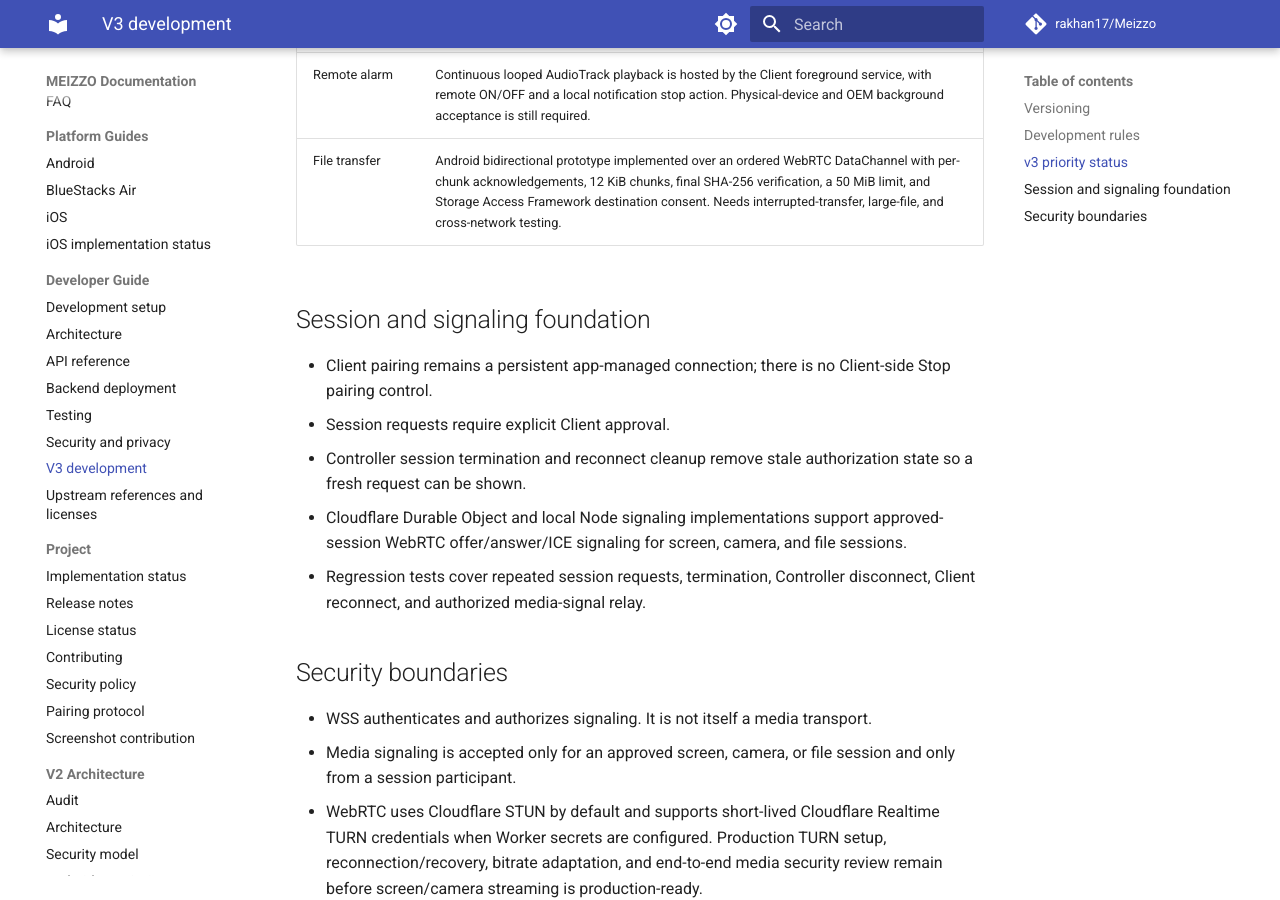
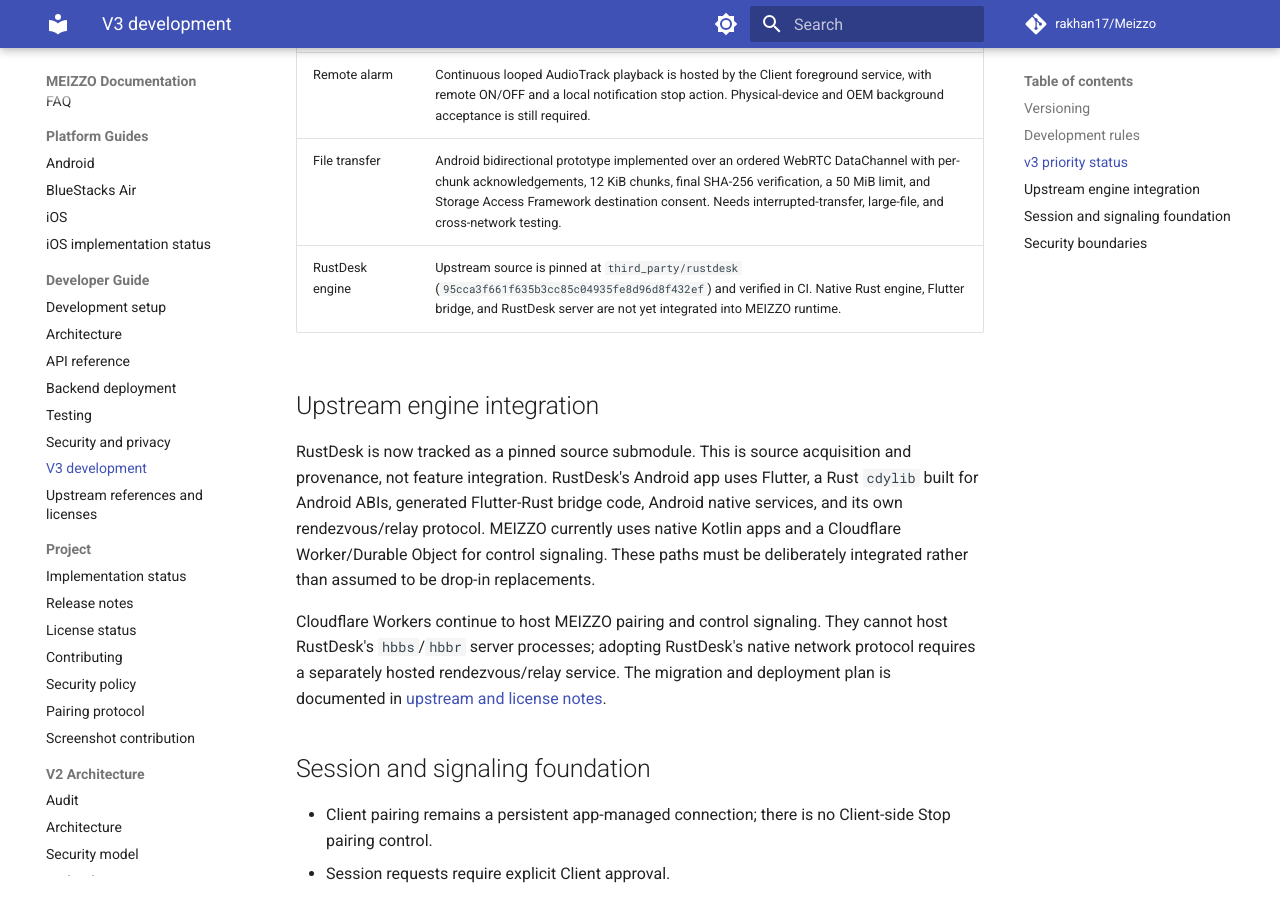
Before and after one commit to rakhan17/Meizzo, an MkDocs documentation site: the page built from docs/v3/README.md, in a window 1280 px wide and 900 px high, scrolled down 1160 px. Built offline with MkDocs 1.6.1 and Material for MkDocs 9.7.7, drawn with Linux system fonts in a browser that asks for light colours; comment, search, counter and statistics services are not loaded.

Commit message:
Document RustDesk engine integration state and Cloudflare boundary

```diff
--- a/docs/v3/README.md
+++ b/docs/v3/README.md
@@ -27,6 +27,23 @@ This branch is the isolated development line for MEIZZO 3.x. The v2.5.0 stable l
 | Remote lock screen | Android lock action is implemented through AccessibilityService on Android 9+. The user must explicitly enable MEIZZO in Android Accessibility settings and approve an interaction session. |
 | Remote alarm | Continuous looped AudioTrack playback is hosted by the Client foreground service, with remote ON/OFF and a local notification stop action. Physical-device and OEM background acceptance is still required. |
 | File transfer | Android bidirectional prototype implemented over an ordered WebRTC DataChannel with per-chunk acknowledgements, 12 KiB chunks, final SHA-256 verification, a 50 MiB limit, and Storage Access Framework destination consent. Needs interrupted-transfer, large-file, and cross-network testing. |
+| RustDesk engine | Upstream source is pinned at `third_party/rustdesk` (`95cca3f661f635b3cc85c04935fe8d96d8f432ef`) and verified in CI. Native Rust engine, Flutter bridge, and RustDesk server are not yet integrated into MEIZZO runtime. |
+
+## Upstream engine integration
+
+RustDesk is now tracked as a pinned source submodule. This is source acquisition
+and provenance, not feature integration. RustDesk's Android app uses Flutter,
+a Rust `cdylib` built for Android ABIs, generated Flutter-Rust bridge code,
+Android native services, and its own rendezvous/relay protocol. MEIZZO currently
+uses native Kotlin apps and a Cloudflare Worker/Durable Object for control
+signaling. These paths must be deliberately integrated rather than assumed to
+be drop-in replacements.
+
+Cloudflare Workers continue to host MEIZZO pairing and control signaling.
+They cannot host RustDesk's `hbbs`/`hbbr` server processes; adopting RustDesk's
+native network protocol requires a separately hosted rendezvous/relay service.
+The migration and deployment plan is documented in
+[upstream and license notes](UPSTREAM_AND_LICENSES.md).
 
 ## Session and signaling foundation
 
```
